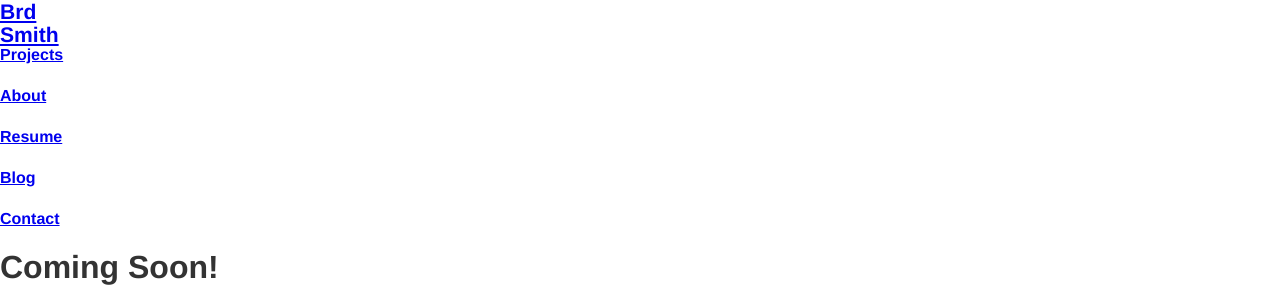
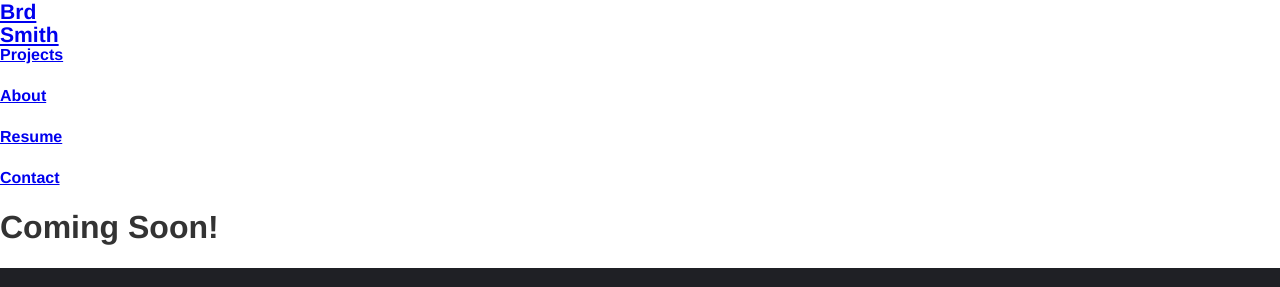
Before and after one commit to BradSmith2015/brdsmith, a Gatsby site: page /blog in a window 1280 px wide. Shown: the top 287 px of the page. Built offline with nearby package versions, Linux system fonts and the light colour scheme; Gatsby itself is replaced by a stand-in of ours; what typography-theme-fairy-gates would draw is missing.

Commit message:
remove blog

```diff
--- a/src/components/header.js
+++ b/src/components/header.js
@@ -33,9 +33,6 @@
       <HeaderLink to={"/resume"}>
         <h4>Resume</h4>
       </HeaderLink>
-      <HeaderLink to={"/blog"}>
-        <h4>Blog</h4>
-      </HeaderLink>
       <HeaderLink to={"/contact"}>
         <h4>Contact</h4>
       </HeaderLink>
--- a/src/pages/blog.js
+++ b/src/pages/blog.js
@@ -3,6 +3,6 @@
 
 export default () => (
   <Layout>
-    <h1>Coming Soon! </h1>
+    <h1>Coming Soon!</h1>
   </Layout>
 )
```
